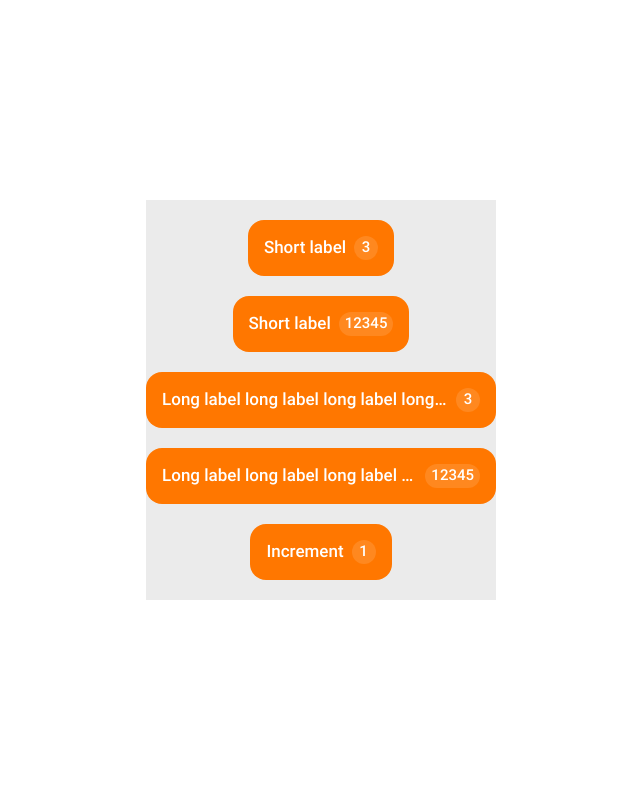
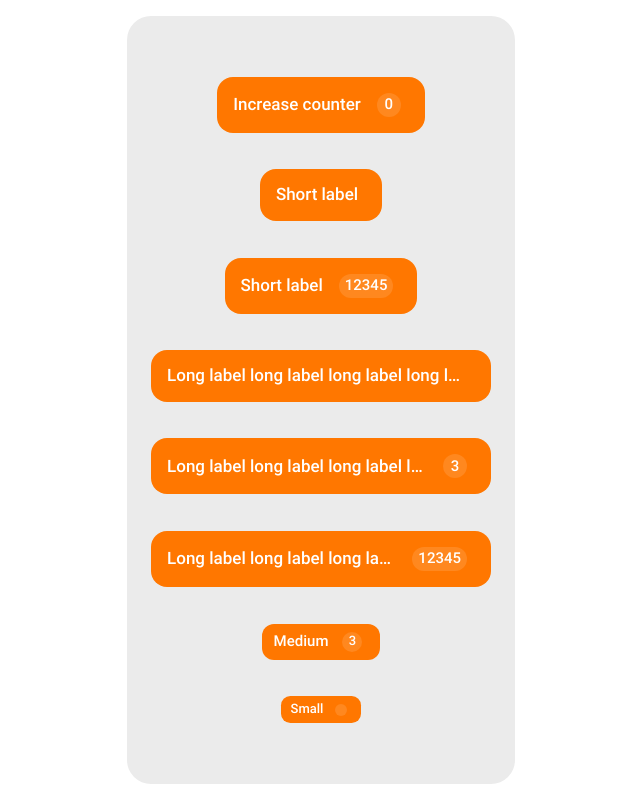
Before and after one commit to Bellerofonty/compound-components-demo, a React (Create React App) app: page / in a window 1280 px wide. Shown: the whole page, without its empty margins (319-959 px from the left). Built offline with nearby package versions, Linux system fonts and the light colour scheme.

Commit message:
add size props

```diff
--- a/src/components/Button.tsx
+++ b/src/components/Button.tsx
@@ -11,6 +11,7 @@ type CommonProps = {
     buttonStyle: 'primary' | 'secondary',
     buttonSize: 28 | 36 | 56,
     state: 'enabled' | 'loading' | 'disabled',
+    onButtonClick?: Function
 }
 
 type Props = CommonProps & {
@@ -19,6 +20,7 @@ type Props = CommonProps & {
     counter: true,
     quantity: number | string,
     // counterStyle: 'primary' | 'secondary',
+    counterSize: 8 | 12 | 16 | 20 | 24
     // stroke: true | false,
     // pulse: true | false
 }
@@ -38,8 +40,12 @@ const useButtonGroupContext = () => {
 export const Button = ({ children, props }: ButtonGroupProps) => {
     return (
         <ButtonGroupContext.Provider value={{props}}>
-            <button className="button">
+            <button
+                className={`button size${props.buttonSize}`}
+                onClick={(e) => props.onButtonClick && props.onButtonClick(e.currentTarget)}
+            >
                 {children}
+                <div className="overlay"/>
             </button>
         </ButtonGroupContext.Provider>
     )
@@ -54,14 +60,17 @@ Button.Label = Label
 
 const Counter = () => {
     const {props} = useButtonGroupContext()
-    return <div className="counter">
+    if (!props.counter) {
+        return <></>
+    }
+    return <div className={`counter size${props.counterSize}`}>
         <div className="quantity">{props.counter && props.quantity}</div>
     </div>
 }
 Button.Counter = Counter
 
-const ProgressIndicator = () => {
+const Loader = () => {
     // const {props} = useButtonGroupContext()
     return <div>Loading...</div>
 }
-Button.ProgressIndicator = ProgressIndicator
+Button.Loader = Loader
--- a/src/components/ProductCard.tsx
+++ b/src/components/ProductCard.tsx
@@ -1,17 +1,26 @@
-import React from "react"
+import React, {useState} from "react"
 import {Button} from './Button'
 
 export const ProductCard = () => {
+    const [quantity, setQuontity] = useState(0)
+
+    const handleButtonClick = (target: EventTarget) => {
+        setQuontity(quantity + 1)
+        console.log(target)
+    }
+
     return (
         <div className="product-card">
             <Button
                 props={{
-                    label: "Short label",
+                    label: "Increase counter",
                     buttonStyle: "primary",
-                    buttonSize: 36,
+                    buttonSize: 56,
                     state: "enabled",
                     counter: true,
-                    quantity: 3
+                    quantity: quantity,
+                    counterSize: 24,
+                    onButtonClick: handleButtonClick
                 }}
             >
                 <Button.Label />
@@ -22,10 +31,23 @@ export const ProductCard = () => {
                 props={{
                     label: "Short label",
                     buttonStyle: "primary",
-                    buttonSize: 36,
+                    buttonSize: 56,
+                    state: "enabled",
+                    counter: false
+                }}
+            >
+                <Button.Label />
+                {/*<Button.ProgressIndicator />*/}
+            </Button>
+            <Button
+                props={{
+                    label: "Short label",
+                    buttonStyle: "primary",
+                    buttonSize: 56,
                     state: "enabled",
                     counter: true,
-                    quantity: 12345
+                    quantity: 12345,
+                    counterSize: 24,
                 }}
             >
                 <Button.Label />
@@ -36,10 +58,23 @@ export const ProductCard = () => {
                 props={{
                     label: "Long label long label long label long label long label long label long label",
                     buttonStyle: "primary",
-                    buttonSize: 36,
+                    buttonSize: 56,
+                    state: "enabled",
+                    counter: false
+                }}
+            >
+                <Button.Label />
+                {/*<Button.ProgressIndicator />*/}
+            </Button>
+            <Button
+                props={{
+                    label: "Long label long label long label long label long label long label long label",
+                    buttonStyle: "primary",
+                    buttonSize: 56,
                     state: "enabled",
                     counter: true,
-                    quantity: 3
+                    quantity: 3,
+                    counterSize: 24,
                 }}
             >
                 <Button.Label />
@@ -50,10 +85,11 @@ export const ProductCard = () => {
                 props={{
                     label: "Long label long label long label long label long label long label long label",
                     buttonStyle: "primary",
-                    buttonSize: 36,
+                    buttonSize: 56,
                     state: "enabled",
                     counter: true,
-                    quantity: 12345
+                    quantity: 12345,
+                    counterSize: 24,
                 }}
             >
                 <Button.Label />
@@ -62,12 +98,28 @@ export const ProductCard = () => {
             </Button>
             <Button
                 props={{
-                    label: "Increment",
+                    label: "Medium",
                     buttonStyle: "primary",
                     buttonSize: 36,
                     state: "enabled",
                     counter: true,
-                    quantity: 1
+                    quantity: 3,
+                    counterSize: 20,
+                }}
+            >
+                <Button.Label />
+                <Button.Counter />
+                {/*<Button.ProgressIndicator />*/}
+            </Button>
+            <Button
+                props={{
+                    label: "Small",
+                    buttonStyle: "primary",
+                    buttonSize: 28,
+                    state: "enabled",
+                    counter: true,
+                    quantity: 3,
+                    counterSize: 12,
                 }}
             >
                 <Button.Label />
--- a/src/index.css
+++ b/src/index.css
@@ -23,8 +23,6 @@ body {
   max-width: 100%;
   width: fit-content;
   height: fit-content;
-  padding: 16px;
-  border-radius: 16px;
   border: none;
   background: #f70;
   align-items: center;
@@ -33,17 +31,43 @@ body {
   white-space: nowrap;
   overflow: hidden;
 }
+.button.size56 {
+  padding: 16px;
+  border-radius: 16px;
+  font-size: 17px;
+  column-gap: 8px;
+}
+.button.size56 .loader {
+  width: 24px;
+  height: 24px;
+}
+.button.size36 {
+  padding: 8px 12px;
+  border-radius: 12px;
+  font-size: 15px;
+  column-gap: 6px;
+}
+.button.size36 .loader {
+  width: 20px;
+  height: 20px;
+}
+.button.size28 {
+  padding: 6px 10px;
+  border-radius: 9.3px;
+  font-size: 13px;
+  column-gap: 4px;
+}
+.button.size28 .loader {
+  width: 16px;
+  height: 16px;
+}
 .button .label {
   color: #fff;
-  font-size: 17px;
   text-overflow: ellipsis;
   overflow: hidden;
 }
 .button .counter {
-  min-width: 24px;
-  height: 24px;
   color: #fff;
-  font-size: 15px;
   border-radius: 12px;
   display: flex;
   align-items: center;
@@ -52,15 +76,64 @@ body {
   background: rgba(255,255,255,0.122);
   flex-shrink: 0;
 }
-.button .counter .quantity {
+.button .counter.size24 {
+  min-height: 24px;
+  min-width: 24px;
+  font-size: 15px;
+}
+.button .counter.size24 .quantity {
   padding: 0 6px;
+}
+.button .counter.size20 {
+  min-height: 20px;
+  min-width: 20px;
+  font-size: 13px;
+}
+.button .counter.size20 .quantity {
+  padding: 0 4px;
+}
+.button .counter.size16 {
+  min-height: 16px;
+  min-width: 16px;
+  font-size: 11px;
+}
+.button .counter.size16 .quantity {
+  padding: 0 4px;
+}
+.button .counter.size12 {
+  width: 12px;
+  height: 12px;
+}
+.button .counter.size12 .quantity {
+  display: none;
+}
+.button .counter.size8 {
+  width: 8px;
+  height: 8px;
+}
+.button .counter.size8 .quantity {
+  display: none;
+}
+.button:hover .label,
+.button:hover .counter {
+  transform: scale(1.05);
+  -timing-function: cubic-bezier(0, -0.3, 0.5, 1.3);
+  transition-duration: 500ms;
+}
+.button:active .label,
+.button:active .counter {
+  transform: scale(0.95);
+  -timing-function: cubic-bezier(0, -0.3, 0.5, 1.3);
+  transition-duration: 500ms;
 }
 .product-card {
   display: flex;
   flex-direction: column;
   align-items: center;
   justify-content: space-evenly;
-  height: 400px;
-  width: 350px;
+  height: 90vh;
+  width: 340px;
   background-color: #ebebeb;
+  border-radius: 24px;
+  padding: 24px;
 }
--- a/src/index.styl
+++ b/src/index.styl
@@ -24,30 +24,48 @@ body
   max-width 100%
   width fit-content
   height fit-content
-  padding 16px
-  border-radius 16px
   border none
   background #FF7700
   align-items center
-
   font-family 'Roboto', sans-serif
   font-weight 500
+  white-space: nowrap
+  overflow: hidden
 
-  white-space: nowrap;
-  overflow: hidden;
+  &.size56
+    padding 16px
+    border-radius 16px
+    font-size 17px
+    column-gap 8px
+    .loader
+      width 24px
+      height 24px
 
+  &.size36
+    padding 8px 12px
+    border-radius 12px
+    font-size 15px
+    column-gap 6px
+    .loader
+      width 20px
+      height 20px
+
+  &.size28
+    padding 6px 10px
+    border-radius 9.3px
+    font-size 13px
+    column-gap 4px
+    .loader
+      width 16px
+      height 16px
 
   .label
     color #FFFFFF
-    font-size 17px
-    text-overflow: ellipsis;
-    overflow: hidden;
+    text-overflow ellipsis
+    overflow: hidden
 
   .counter
-    min-width 24px
-    height 24px
     color #FFFFFF
-    font-size 15px
     border-radius 12px
     display flex
     align-items center
@@ -56,14 +74,66 @@ body
     background: #FFFFFF1F
     flex-shrink 0
 
-    .quantity
-      padding 0 6px
+    &.size24
+      min-height 24px
+      min-width 24px
+      font-size 15px
+
+      .quantity
+        padding 0 6px
+
+    &.size20
+      min-height 20px
+      min-width 20px
+      font-size 13px
+
+      .quantity
+        padding 0 4px
+
+    &.size16
+      min-height 16px
+      min-width 16px
+      font-size 11px
+
+      .quantity
+        padding 0 4px
+
+    &.size12
+      width 12px
+      height 12px
+
+      .quantity
+        display none
+
+    &.size8
+      width 8px
+      height 8px
+
+      .quantity
+        display none
+
+
+.button:hover
+  .label
+  .counter
+    transform scale(1.05)
+    -timing-function cubic-bezier(0, -0.3, 0.5, 1.3)
+    transition-duration 500 ms
+
+.button:active
+  .label
+  .counter
+    transform scale(0.95)
+    -timing-function cubic-bezier(0, -0.3, 0.5, 1.3)
+    transition-duration 500 ms
 
 .product-card
   display flex
   flex-direction column
   align-items center
   justify-content: space-evenly;
-  height 400px
-  width 350px
+  height 90vh
+  width 340px
   background-color #ebebeb
+  border-radius 24px
+  padding 24px
```
